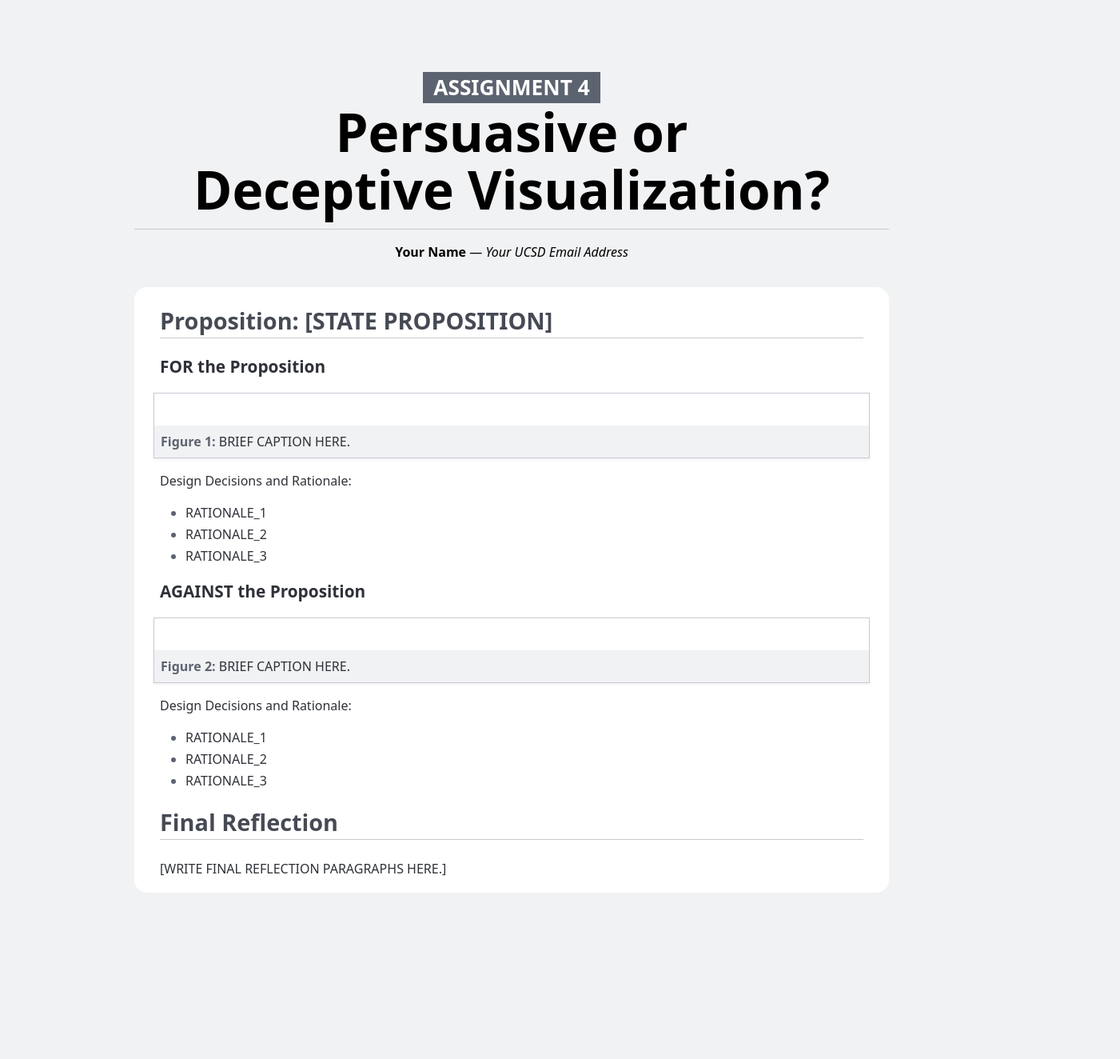
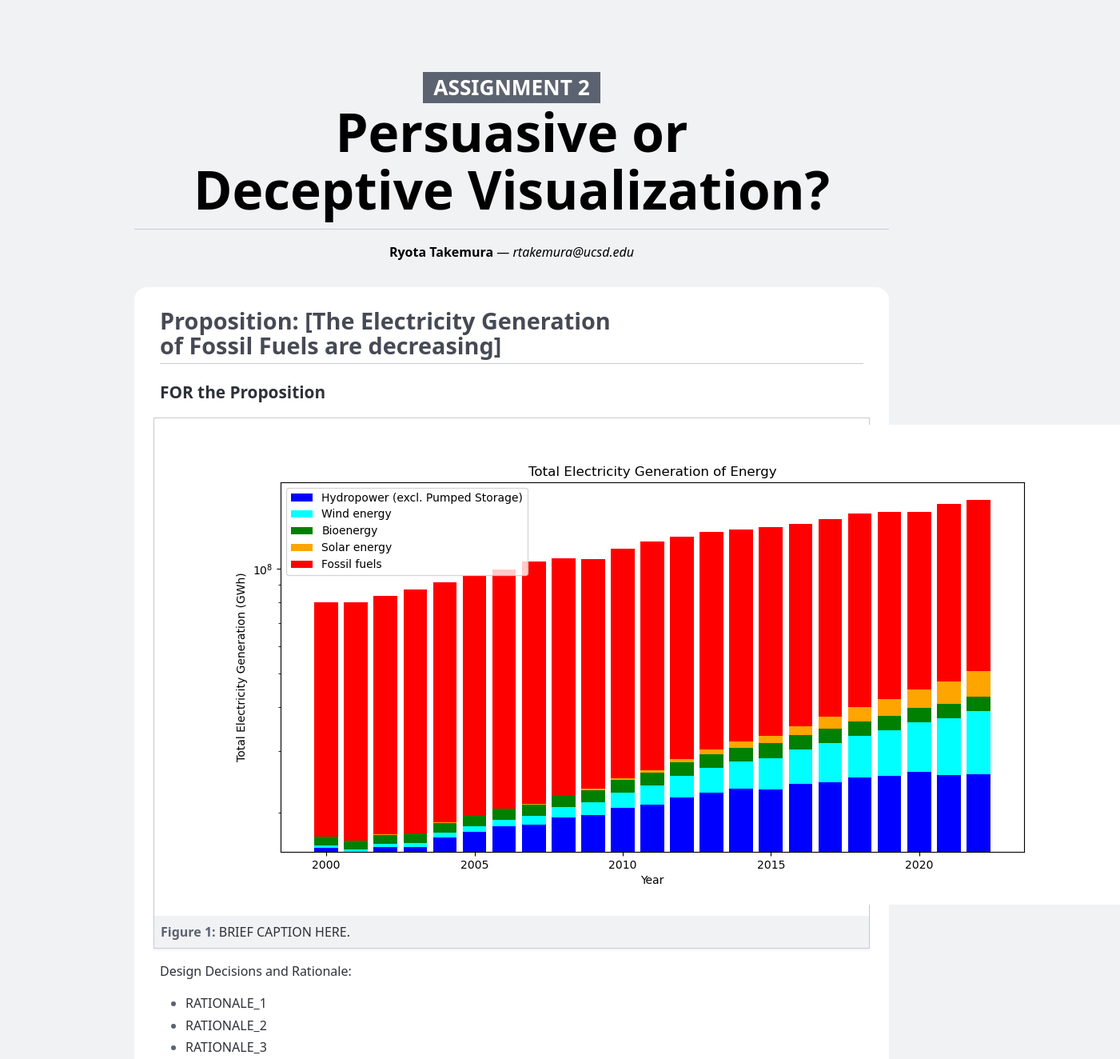
Before and after one commit to Ryotakemuraryo/Assignment2, a plain HTML site: page index.html in a window 1280 px wide. Shown: the top 1324 px of the page at 80% size, 1401 px wide, since content can reach past the window. Before the commit the page ends 1124 px from the top, so only its background shows below. Drawn offline with Linux system fonts and the light colour scheme.

Commit message:
add graph

```diff
--- a/index.html
+++ b/index.html
@@ -144,21 +144,21 @@
   <body>
     <header>
       <h1>
-        <small>Assignment 4</small>
+        <small>Assignment 2</small>
         Persuasive or Deceptive Visualization?
       </h1>
 
-      <p><strong>Your Name</strong> — <em>Your UCSD Email Address</em></p>
+      <p><strong>Ryota Takemura</strong> — <em>rtakemura@ucsd.edu</em></p>
     </header>
 
     <main>
-      <h2>Proposition: [STATE PROPOSITION]</h2>
+      <h2>Proposition: [The Electricity Generation of Fossil Fuels are decreasing]</h2>
 
       <section>
         <h3>FOR the Proposition</h3>
 
         <figure>
-          <img src="IMAGE_FILENAME" alt="" />
+          <img src="fossil_decreasing.png" alt="" />
           <figcaption>BRIEF CAPTION HERE.</figcaption>
         </figure>
 
@@ -175,7 +175,7 @@
         <h3>AGAINST the Proposition</h3>
 
         <figure>
-          <img src="IMAGE_FILENAME" alt="" />
+          <img src="fossil_increasing.png" alt="" />
           <figcaption>BRIEF CAPTION HERE.</figcaption>
         </figure>
 
```
Also changed, not shown: fossil_decreasing.png (added), fossil_increasing.png (added).
